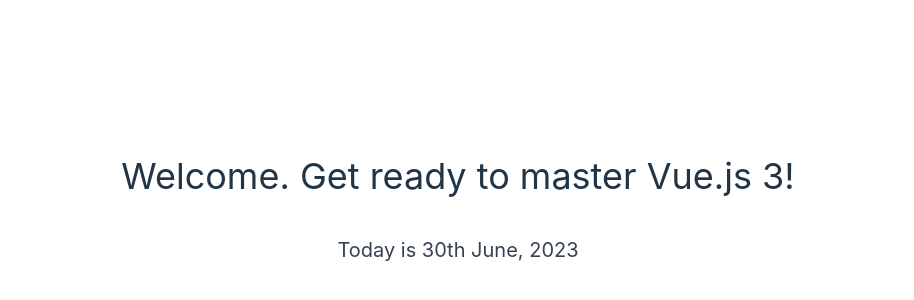
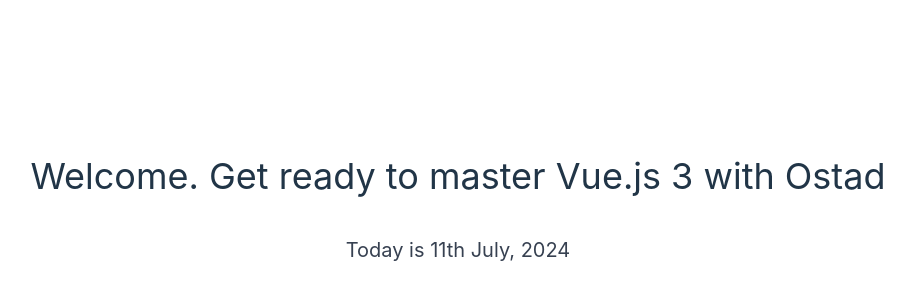
Before and after one commit to LearnWithHasinHayder/vuejs-chapter-3, a Vue app: page / in a window 1280 px wide. Shown: the part 222-522 px from the top of the page, without its empty margins (182-1096 px from the left). Built offline with nearby package versions, Linux system fonts and the light colour scheme.

Commit message:
Class 01

```diff
--- a/src/App.vue
+++ b/src/App.vue
@@ -1,14 +1,48 @@
 <script setup>
+// export default {
+//   data(){
+//     const message = "Welcome. Get ready to master Vue.js 3 with Ostad"
+//     const date = "10th July, 2023"
+//     return {
+//       message, date
+//     }
+//   },
+//   methods:{
+//     getDate(){
+//       return "11th July"
+//     }
+//   }
+// }
+// export default {
+//   setup(){
+//     const message = "Welcome. Get ready to master Vue.js 3 with Ostad"
+//     const date = "10th July, 2023"
+
+//     function getDate(){
+//       return "11th July, 2024"
+//     }
+
+//     return {
+//       message, date, getDate
+//     }
+//   }
+// }
+
+const message = "Welcome. Get ready to master Vue.js 3 with Ostad"
+const date = "<strong>10th July, 2023</strong>"
+
+function getDate() {
+  return "11th July, 2024"
+}
 
 </script>
 
 <template>
   <div class="container mx-auto flex items-center justify-center min-h-screen flex-col">
-      <h1 class="text-4xl">Welcome. Get ready to master Vue.js 3!</h1>
-      <h2 class="mt-10 text-xl text-gray-700">Today is <span>30th June, 2023</span></h2>
+    <h1 class="text-4xl">{{ message }}</h1>
+    <h2 class="mt-10 text-xl text-gray-700">Today is <span> {{ getDate() }}</span></h2>
+    <!-- <h2 class="mt-10 text-xl text-gray-700">Today is <span v-html="date"> </span></h2> -->
   </div>
 </template>
 
-<style scoped>
-
-</style>
+<style scoped></style>
```
Also changed, not shown: src/App copy.vue (added, +30 -0 lines).
